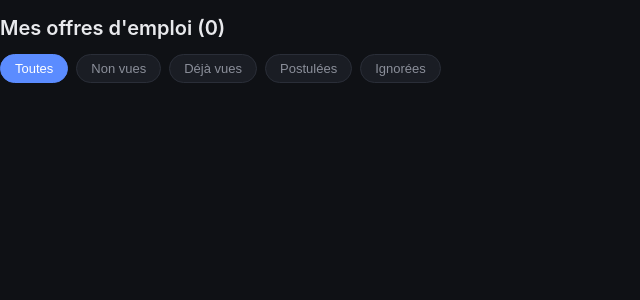
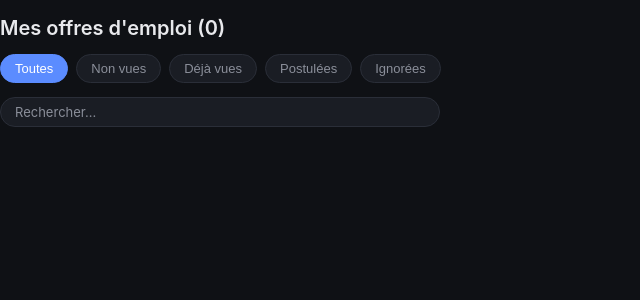
Before and after one commit to chikatetsu/JobMailer, a Flask app: page / in a window 1280 px wide. Shown: the part 53-353 px from the top of the page, without its empty margins (0-640 px from the left). Run offline with Flask 3, Linux system fonts and the light colour scheme; data that the repository does not hold is empty; parts of the project's set-up code (start-up, migrations or seed data) failed here and were passed over.

Commit message:
feat: add search bar for jobs

```diff
--- a/web/static/script.js
+++ b/web/static/script.js
@@ -130,6 +130,36 @@ function applyStatusToDom(offreEl, statusName, candidateDate) {
     else {
       candidate_date.innerText = "Dernière action : " + dateForDisplay;
     }
+  }
+}
+
+// Search bar for jobs
+let searchTimeout;
+document.getElementById('searchbar').addEventListener('input', function () {
+  clearTimeout(searchTimeout);
+
+  searchTimeout = setTimeout(() => {
+    search_job();
+  }, 200);
+});
+function search_job() {
+  const input = document.getElementById('searchbar').value.toLowerCase();
+  if (input === "") {
+    filter_buttons[0].click();
+    job_count.innerHTML = get_job_count();
+  }
+  else {
+    let count = 0;
+    jobs.forEach((job) => {
+      if (job.innerText.toLowerCase().includes(input)) {
+        job.style.display = '';
+        count += 1;
+      }
+      else {
+        job.style.display = 'none';
+      }
+    });
+    job_count.innerHTML = count;
   }
 }
 
--- a/web/static/style.css
+++ b/web/static/style.css
@@ -68,6 +68,39 @@ header h1 {
   margin: 0 0 14px;
   font-size: 20px;
   font-weight: 600;
+}
+
+#searchbar {
+  background: var(--card);
+  color: var(--text);
+  border: 1px solid var(--border);
+  border-radius: 20px;
+  padding: 6px 14px;
+  margin-top: 14px;
+  font-size: 13px;
+  font-family: inherit;
+  outline: none;
+  transition: all .15s;
+}
+
+#searchbar::placeholder {
+  color: var(--text-dim);
+}
+
+#searchbar:hover {
+  border-color: rgba(91, 140, 255, 0.4);
+}
+
+#searchbar:focus {
+  border-color: var(--accent);
+  background: var(--card-hover);
+  box-shadow: 0 0 0 2px rgba(91, 140, 255, 0.15);
+}
+
+@media (max-width: 480px) {
+  #searchbar {
+    flex: 1 1 100%;
+  }
 }
 
 main {
--- a/web/templates/index.html
+++ b/web/templates/index.html
@@ -12,6 +12,7 @@
     <button class="filtre-btn" data-filtre="postulees">Postulées</button>
     <button class="filtre-btn" data-filtre="ignorees">Ignorées</button>
   </div>
+  <input type="text" id="searchbar" size="45" placeholder="Rechercher...">
 </div>
 {% endblock %}
 
```
